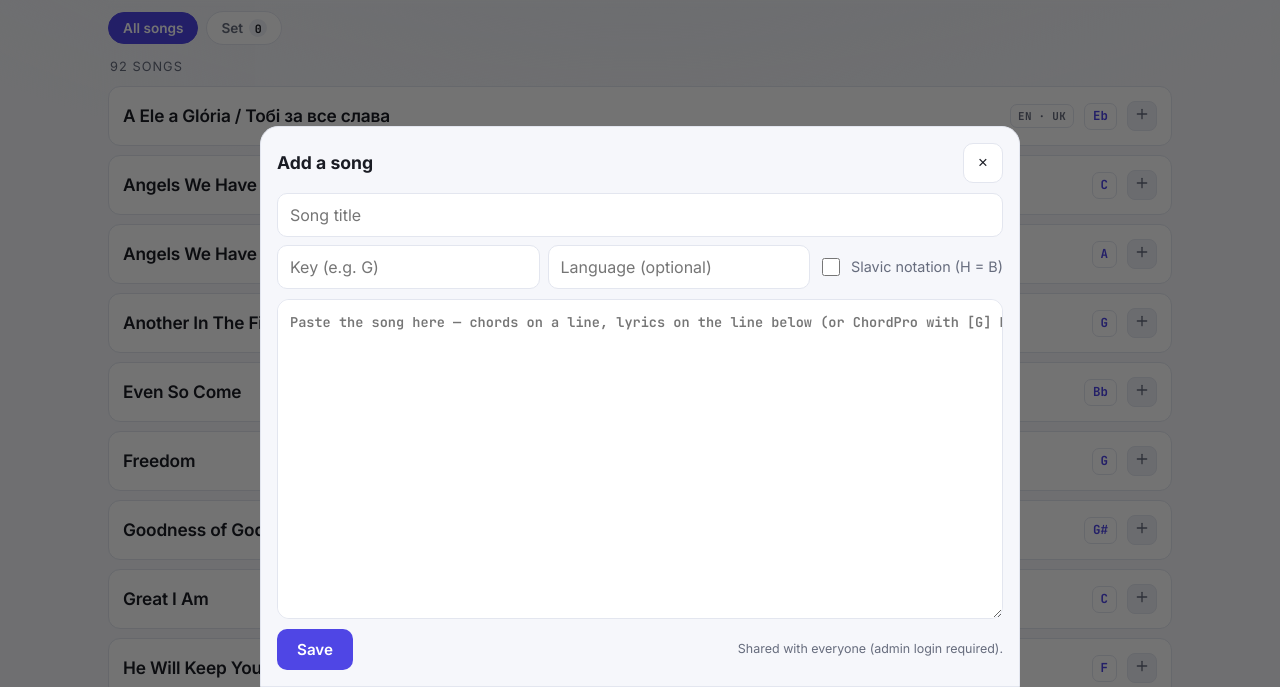
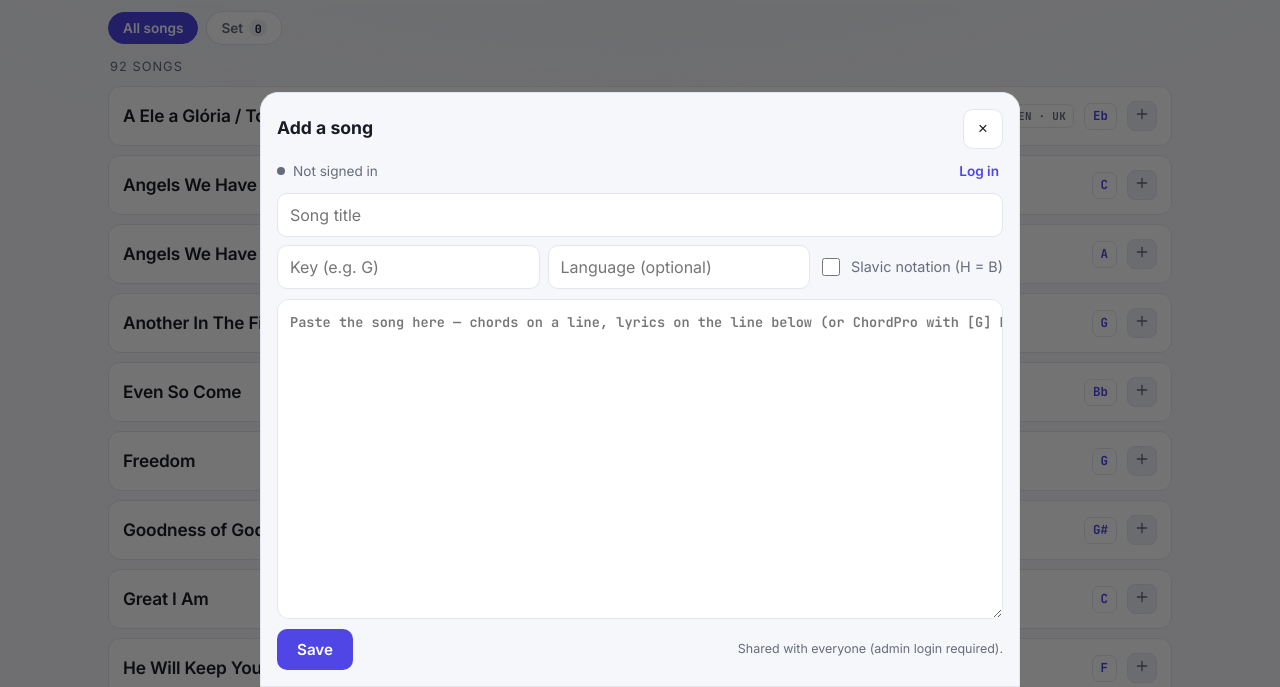
Before and after one commit to Avdey7/chn.songs, a plain HTML site: page index.html in a window 1280 px wide. Both pictures are taken after a click on the button 1100 px from the left and 34 px from the top of the page. Shown: the part 113-800 px from the top of the page. Drawn offline with Linux system fonts and the light colour scheme; no server answers.

Commit message:
Add admin sign-in indicator (login/logout + status) in the song editor

```diff
--- a/app.js
+++ b/app.js
@@ -63,6 +63,26 @@ const APP_NAME = "New Hope Band";
     "eyJhbGciOiJIUzI1NiIsInR5cCI6IkpXVCJ9.eyJpc3MiOiJzdXBhYmFzZSIsInJlZiI6InJyeWFmcWFocWtnbndmeHB2bmJ0Iiwicm9sZSI6ImFub24iLCJpYXQiOjE3ODA5Mzk2NzMsImV4cCI6MjA5NjUxNTY3M30.HDgmG4mz35S3t_Kq0b1UbdLqlbQcsNyTByrJCG65Z2w";
   const sbOn = () => !!SB_URL && !!SB_KEY;
   const sbToken = () => store.get("sb_token", "");
+  function loggedIn() {
+    return !!sbToken() && Date.now() < +store.get("sb_exp", "0");
+  }
+  function logoutAdmin() {
+    store.set("sb_token", "");
+    store.set("sb_exp", "0");
+    store.set("sb_email", "");
+    updateAdminUI();
+  }
+  function updateAdminUI() {
+    const row = $("ed-admin");
+    if (!row) return;
+    row.classList.toggle("hidden", !sbOn());
+    const inn = loggedIn();
+    $("ed-status").textContent = inn
+      ? "Signed in: " + store.get("sb_email", "admin")
+      : "Not signed in";
+    $("ed-login").classList.toggle("hidden", inn);
+    $("ed-logout").classList.toggle("hidden", !inn);
+  }
   function sbHeaders(extra) {
     return Object.assign(
       { apikey: SB_KEY, "Content-Type": "application/json" },
@@ -102,6 +122,8 @@ const APP_NAME = "New Hope Band";
       if (!r.ok) return false;
       const d = await r.json();
       store.set("sb_token", d.access_token || "");
+      store.set("sb_email", email || "");
+      store.set("sb_exp", String(Date.now() + (d.expires_in || 3600) * 1000));
       return !!d.access_token;
     } catch {
       return false;
@@ -439,6 +461,7 @@ const APP_NAME = "New Hope Band";
     $("ed-german").checked = !!f.german;
     $("ed-text").value = f.text;
     $("ed-delete").classList.toggle("hidden", !uid);
+    updateAdminUI();
     $("editor").classList.remove("hidden");
   }
   function closeEditor() {
@@ -1347,6 +1370,13 @@ const APP_NAME = "New Hope Band";
     $("ed-close").addEventListener("click", closeEditor);
     $("ed-save").addEventListener("click", saveEditor);
     $("ed-delete").addEventListener("click", deleteEditor);
+    $("ed-login").addEventListener("click", async () => {
+      if (await promptLogin()) {
+        updateAdminUI();
+        refreshGlobal();
+      }
+    });
+    $("ed-logout").addEventListener("click", logoutAdmin);
     $("editor").addEventListener("click", (e) => {
       if (e.target.id === "editor") closeEditor();
     });
--- a/index.html
+++ b/index.html
@@ -913,6 +913,33 @@
       .editor-head strong {
         font-size: 1.1rem;
       }
+      .ed-admin {
+        display: flex;
+        align-items: center;
+        gap: 8px;
+        font-size: 0.85rem;
+        color: var(--muted);
+      }
+      .ed-admin .ed-dot {
+        width: 8px;
+        height: 8px;
+        border-radius: 50%;
+        background: var(--muted);
+      }
+      .ed-admin:has(#ed-logout:not(.hidden)) .ed-dot {
+        background: #46c46a;
+      }
+      .ed-link {
+        appearance: none;
+        border: none;
+        background: none;
+        color: var(--accent);
+        font: inherit;
+        font-weight: 600;
+        cursor: pointer;
+        padding: 2px 4px;
+        margin-left: auto;
+      }
       .ed-fields {
         display: flex;
         flex-wrap: wrap;
@@ -1276,6 +1303,12 @@
           <strong id="editor-title">Add a song</strong>
           <button class="iconbtn" id="ed-close" aria-label="Close">&times;</button>
         </div>
+        <div class="ed-admin" id="ed-admin">
+          <span class="ed-dot"></span>
+          <span id="ed-status">Not signed in</span>
+          <button class="ed-link" id="ed-login">Log in</button>
+          <button class="ed-link hidden" id="ed-logout">Log out</button>
+        </div>
         <div class="ed-fields">
           <input id="ed-name" placeholder="Song title" />
           <input id="ed-key" placeholder="Key (e.g. G)" />
```
